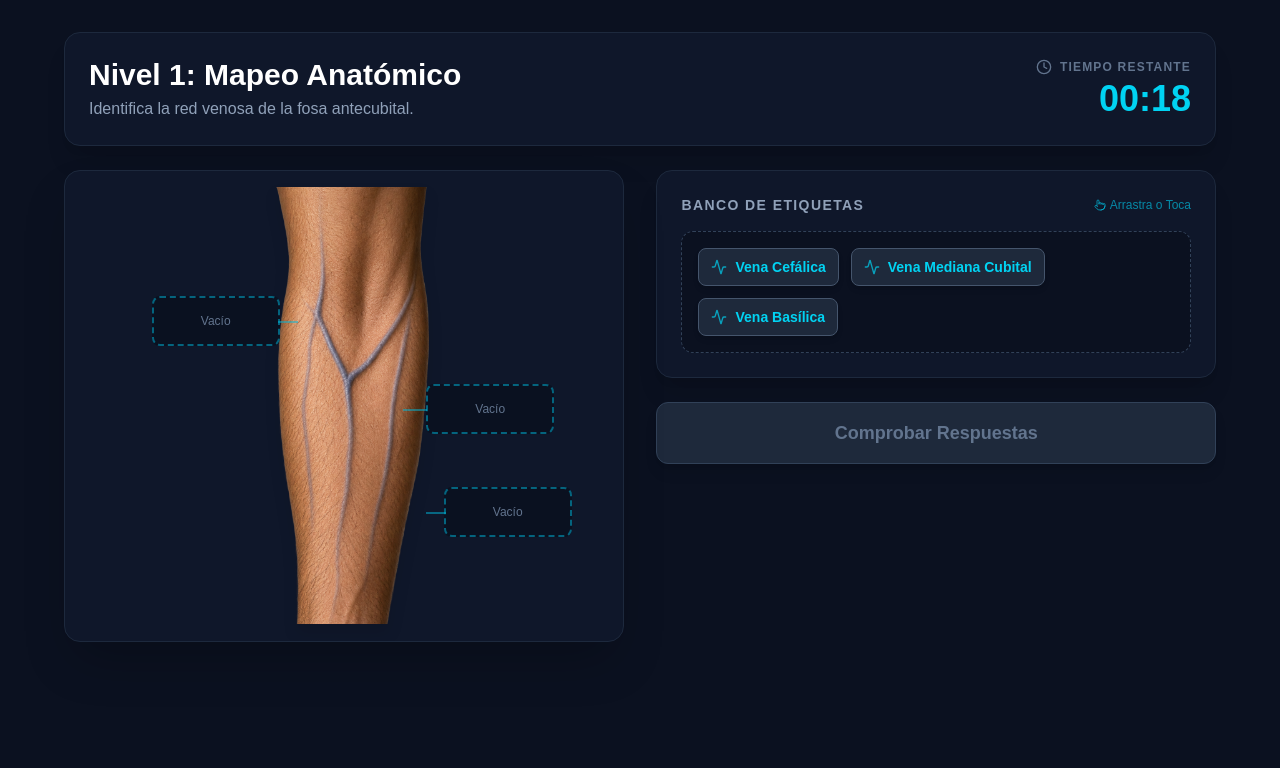
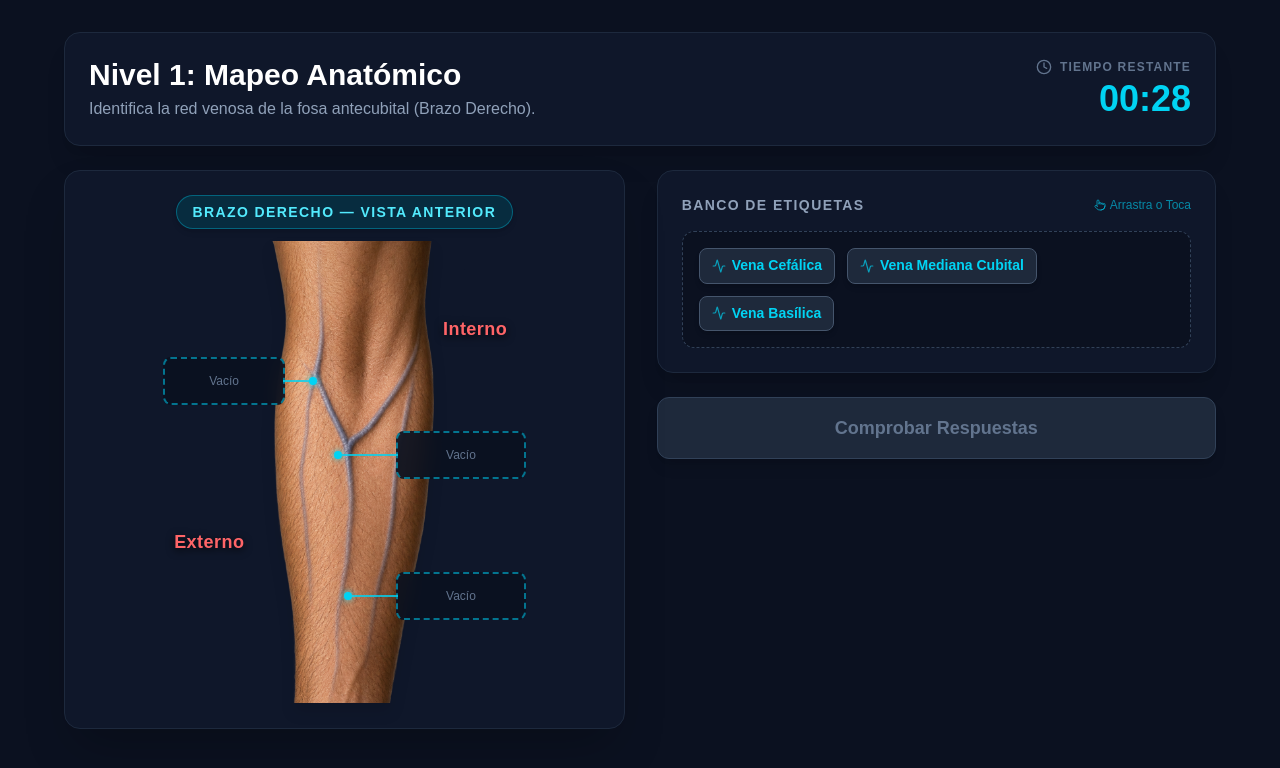
Before and after one commit to SaidJuniorProgrammer/venotrain-app, a Next.js app: page /levels/level-1 in a window 1280 px wide. Both pictures are taken after a click on the button "INICIAR MAPEO". Shown: the top 768 px of the page. Built offline with nearby package versions, Linux system fonts and the light colour scheme.

Commit message:
level 1.1.1

```diff
--- a/src/app/levels/level-1/page.tsx
+++ b/src/app/levels/level-1/page.tsx
@@ -9,7 +9,7 @@ const VENAS_DATA = {
   cefalica: {
     id: 'cefalica',
     nombre: 'Vena Cefálica',
-    descripcion: 'Corre por el lado lateral del antebrazo. Se origina en el dorso de la mano y asciende por el lado del pulgar.'
+    descripcion: 'Corre por el lado lateral (externo) del antebrazo. Se origina en el dorso de la mano y asciende por el lado del pulgar.'
   },
   mediana: {
     id: 'mediana',
@@ -19,7 +19,7 @@ const VENAS_DATA = {
   basilica: {
     id: 'basilica',
     nombre: 'Vena Basílica',
-    descripcion: 'Corre por el lado medial del antebrazo. Se origina en el dorso de la mano, del lado del meñique.'
+    descripcion: 'Corre por el lado medial (interno) del antebrazo. Se origina en el dorso de la mano, del lado del meñique.'
   }
 };
 
@@ -30,7 +30,6 @@ export default function Level1DragAndDrop() {
 
   // EFECTO PROTECTOR Y DETECCIÓN TÁCTIL
   useEffect(() => {
-    // Detectar si es una pantalla táctil para desactivar el Drag & Drop nativo que bloquea los clics
     setIsTouchDevice('ontouchstart' in window || navigator.maxTouchPoints > 0);
 
     const unlocked = parseInt(localStorage.getItem('venotrain_unlockedLevel') || '1');
@@ -50,25 +49,41 @@ export default function Level1DragAndDrop() {
 
   const [venaSeleccionada, setVenaSeleccionada] = useState<string | null>(null);
 
+  // Tiempo base actualizado a 30 segundos
   const [gameStarted, setGameStarted] = useState(false);
-  const [initialTime, setInitialTime] = useState(20);
-  const [timeLeft, setTimeLeft] = useState(20);
+  const [initialTime, setInitialTime] = useState(30);
+  const [timeLeft, setTimeLeft] = useState(30);
   const [isTimerRunning, setIsTimerRunning] = useState(false);
 
+  // Efecto del Temporizador (Corregido para no re-dispararse al reiniciar)
   useEffect(() => {
-    let timer: NodeJS.Timeout;
-    if (isTimerRunning && timeLeft > 0 && !comprobado) {
-      timer = setInterval(() => setTimeLeft((prev) => prev - 1), 1000);
-    } else if (timeLeft === 0 && !comprobado) {
+    if (!isTimerRunning || comprobado) return;
+
+    if (timeLeft <= 0) {
       setIsTimerRunning(false);
       setComprobado(true);
       setVenaSeleccionada(null);
-      setResultado({ exitoso: false, aciertos: 0, mensaje: '¡Tiempo agotado! El retraso compromete la hidratación del paciente.' });
+      setResultado({
+        exitoso: false,
+        aciertos: 0,
+        mensaje: '¡Tiempo agotado! El retraso compromete la hidratación del paciente.'
+      });
+      return;
     }
+
+    const timer = setInterval(() => {
+      setTimeLeft((prev) => prev - 1);
+    }, 1000);
+
     return () => clearInterval(timer);
   }, [isTimerRunning, timeLeft, comprobado]);
 
   const startGame = () => {
+    setZonas({ cefalica: null, mediana: null, basilica: null });
+    setBanco(['cefalica', 'mediana', 'basilica']);
+    setComprobado(false);
+    setResultado(null);
+    setVenaSeleccionada(null);
     setTimeLeft(initialTime);
     setGameStarted(true);
     setIsTimerRunning(true);
@@ -93,7 +108,9 @@ export default function Level1DragAndDrop() {
 
     const idVena = e.dataTransfer.getData('idVena');
     const origen = e.dataTransfer.getData('origen');
-    ejecutarMovimiento(idVena, origen, zonaDestino);
+    if (idVena && origen) {
+      ejecutarMovimiento(idVena, origen, zonaDestino);
+    }
   };
 
   const handleZoneClick = (zonaDestino: string) => {
@@ -159,30 +176,41 @@ export default function Level1DragAndDrop() {
       await fetch('/api/scores', {
         method: 'POST',
         headers: { 'Content-Type': 'application/json' },
-        body: JSON.stringify({ level: 1, score: puntos, completed: exitoso, timeSpent: initialTime - timeLeft, userId: localStorage.getItem('venotrain_userId') || 'default-user-id' })
+        body: JSON.stringify({
+          level: 1,
+          score: puntos,
+          completed: exitoso,
+          timeSpent: initialTime - timeLeft,
+          userId: localStorage.getItem('venotrain_userId') || 'default-user-id'
+        })
       });
     } catch (error) { console.error('Error al guardar:', error); }
   };
 
+  // Reinicio corregido: actualiza initialTime y timeLeft al mismo tiempo
   const reintentar = () => {
+    const nuevoTiempo = Math.max(5, initialTime - 5);
+    setIsTimerRunning(false);
     setZonas({ cefalica: null, mediana: null, basilica: null });
     setBanco(['cefalica', 'mediana', 'basilica']);
     setComprobado(false);
     setResultado(null);
     setVenaSeleccionada(null);
-    setInitialTime(prev => Math.max(5, prev - 5));
+    setInitialTime(nuevoTiempo);
+    setTimeLeft(nuevoTiempo);
     setGameStarted(false);
   };
 
   const EtiquetaVena = ({ idVena, origen }: { idVena: string, origen: string }) => {
     const isSelected = venaSeleccionada === idVena;
+    const enZona = origen !== 'banco';
 
     return (
       <div
         draggable={!isTouchDevice && !comprobado && isTimerRunning}
         onDragStart={(e) => handleDragStart(e, idVena, origen)}
         onClick={(e) => {
-          e.stopPropagation(); // CLAVE: Evita que el clic traspase a la zona de abajo
+          e.stopPropagation();
           if (comprobado || !isTimerRunning) return;
           if (origen === 'banco') {
             setVenaSeleccionada(prev => prev === idVena ? null : idVena);
@@ -190,7 +218,7 @@ export default function Level1DragAndDrop() {
             devolverAlBanco(origen);
           }
         }}
-        className={`px-3 py-2 rounded-lg text-sm font-semibold cursor-pointer text-center shadow-md transition-all flex items-center gap-2
+        className={`${enZona ? 'px-1.5 py-1.5 text-[11px] sm:text-xs w-full justify-center' : 'px-3 py-2 text-sm'} rounded-lg font-semibold cursor-pointer text-center shadow-md transition-all flex items-center gap-1.5
           ${isSelected ? 'ring-2 ring-cyan-400 scale-105 bg-[#334155] text-cyan-300' : ''}
           ${comprobado
             ? (zonas[origen] === origen ? 'bg-emerald-600 text-white' : 'bg-red-600 text-white')
@@ -198,25 +226,25 @@ export default function Level1DragAndDrop() {
           } ${(!isTimerRunning && !comprobado) && 'opacity-50 cursor-not-allowed'}
         `}
       >
-        <Activity className="w-4 h-4 opacity-70" />
-        {VENAS_DATA[idVena as keyof typeof VENAS_DATA].nombre}
+        <Activity className="w-3.5 h-3.5 opacity-70 flex-shrink-0" />
+        <span className="leading-tight">{VENAS_DATA[idVena as keyof typeof VENAS_DATA].nombre}</span>
       </div>
     );
   };
 
-  const isTimeCritical = timeLeft <= 15 && isTimerRunning;
+  const isTimeCritical = timeLeft <= 10 && isTimerRunning;
   const timeColor = isTimeCritical ? 'text-red-500 animate-pulse' : 'text-cyan-400';
 
   if (!isAuthorized) return <div className="min-h-screen bg-[#0B1120]" />;
 
   return (
-    <main className="min-h-screen bg-[#0B1120] p-4 md:p-8 flex flex-col items-center font-sans select-none">
+    <main className="min-h-screen bg-[#0B1120] p-4 md:p-8 flex flex-col items-center font-sans select-none overflow-x-hidden">
 
       {/* HEADER */}
       <div className="max-w-6xl w-full mb-6 flex flex-col md:flex-row justify-between items-center gap-4 bg-[#0F172A] p-6 rounded-2xl border border-slate-800 shadow-xl">
         <div>
           <h1 className="text-3xl font-bold text-white mb-1">Nivel 1: Mapeo Anatómico</h1>
-          <p className="text-slate-400">Identifica la red venosa de la fosa antecubital.</p>
+          <p className="text-slate-400">Identifica la red venosa de la fosa antecubital (Brazo Derecho).</p>
         </div>
 
         {gameStarted && (
@@ -237,17 +265,17 @@ export default function Level1DragAndDrop() {
           <Activity className="w-20 h-20 text-cyan-500 mx-auto mb-6" />
           <h2 className="text-3xl font-bold text-white mb-4">Preparación de Insumos</h2>
           <p className="text-slate-300 text-lg mb-4 leading-relaxed">
-            Tu primer objetivo es identificar las 3 venas principales de la fosa antecubital. Arrastra (PC) o Toca (Móvil) las etiquetas hacia su lugar correspondiente antes de que el tiempo se agote.
+            Tu primer objetivo es identificar las 3 venas principales de la fosa antecubital en el <span className="text-cyan-400 font-bold">brazo derecho</span>. Arrastra (PC) o Toca (Móvil) las etiquetas hacia su lugar correspondiente antes de que el tiempo se agote.
           </p>
 
           <div className="bg-[#0F172A] p-4 rounded-xl border border-slate-700 mb-8 inline-block">
             <span className="text-slate-400 text-sm block mb-1">Tiempo Asignado:</span>
-            <span className={`text-3xl font-black ${initialTime < 60 ? 'text-amber-500' : 'text-cyan-400'}`}>
+            <span className={`text-3xl font-black ${initialTime < 30 ? 'text-amber-500' : 'text-cyan-400'}`}>
               {initialTime} segundos
             </span>
-            {initialTime < 60 && (
+            {initialTime < 30 && (
               <p className="text-xs text-red-400 mt-2 font-bold flex items-center justify-center gap-1">
-                <AlertCircle className="w-3 h-3" /> Penalización de tiempo activa por reintento.
+                <AlertCircle className="w-3 h-3" /> Penalización de tiempo activa por reintento (-5s).
               </p>
             )}
           </div>
@@ -261,46 +289,73 @@ export default function Level1DragAndDrop() {
         <div className="flex flex-col lg:flex-row gap-8 max-w-6xl w-full items-start">
 
           {/* Panel Izquierdo: Imagen interactiva */}
-          <div className="relative w-full lg:w-1/2 flex justify-center bg-[#0F172A] rounded-2xl p-4 border border-slate-800 shadow-2xl overflow-hidden">
-            <div className="relative w-full max-w-[350px] aspect-[4/5]">
+          <div className="relative w-full lg:w-1/2 flex flex-col items-center bg-[#0F172A] rounded-2xl p-4 sm:p-6 border border-slate-800 shadow-2xl overflow-hidden">
+
+            {/* TÍTULO SUPERIOR DEL BRAZO DERECHO */}
+            <div className="w-full flex justify-center mb-3">
+              <div className="px-4 py-1.5 rounded-full bg-cyan-950/80 border border-cyan-500/40 text-cyan-300 text-xs sm:text-sm font-extrabold uppercase tracking-widest shadow-md">
+                Brazo Derecho — Vista Anterior
+              </div>
+            </div>
+
+            <div className="relative w-full max-w-[370px] aspect-[4/5]">
               <img
                 src="/images/brazo convenas.png"
-                alt="Anatomía del brazo con venas"
+                alt="Anatomía del brazo derecho con venas"
                 className={`w-full h-full object-contain drop-shadow-xl transition-opacity ${!isTimerRunning && !comprobado ? 'opacity-50' : 'opacity-100'}`}
               />
 
-              {/* ZONAS DE DROP */}
+              {/* REFERENCIAS ANATÓMICAS: INTERNO Y EXTERNO */}
+              <span className="absolute top-[16%] right-[6%] text-red-400 font-bold text-sm sm:text-lg tracking-wide drop-shadow-[0_2px_4px_rgba(0,0,0,0.9)] pointer-events-none z-10">
+                Interno
+              </span>
+              <span className="absolute bottom-[32%] left-[4%] text-red-400 font-bold text-sm sm:text-lg tracking-wide drop-shadow-[0_2px_4px_rgba(0,0,0,0.9)] pointer-events-none z-10">
+                Externo
+              </span>
+
+              {/* ZONA DE DROP 1: Vena Cefálica (Lado Externo / Izquierdo) */}
               <div
                 onClick={() => handleZoneClick('cefalica')}
                 onDragOver={handleDragOver} onDrop={(e) => handleDrop(e, 'cefalica')}
-                className={`absolute top-[25%] left-[-5%] w-32 min-h-[50px] p-2 border-2 border-dashed rounded-lg flex items-center justify-center bg-[#0B1120]/90 backdrop-blur-sm z-10 cursor-pointer transition-colors
+                className={`absolute top-[25%] left-[1%] w-[33%] min-h-[48px] p-1.5 border-2 border-dashed rounded-lg flex items-center justify-center bg-[#0B1120]/90 backdrop-blur-sm z-20 cursor-pointer transition-colors
                   ${comprobado ? (zonas.cefalica === 'cefalica' ? 'border-emerald-500' : 'border-red-500')
-                  : (venaSeleccionada && !zonas.cefalica ? 'border-amber-400 bg-amber-900/30' : 'border-cyan-500/50')}`}
+                  : (venaSeleccionada && !zonas.cefalica ? 'border-amber-400 bg-amber-900/30' : 'border-cyan-500/60')}`}
               >
-                {zonas.cefalica ? <EtiquetaVena idVena={zonas.cefalica} origen="cefalica" /> : <span className="text-xs text-slate-500 font-medium">Vacío</span>}
-                <div className="absolute right-[-20px] top-1/2 w-5 h-0.5 bg-cyan-500/50 pointer-events-none"></div>
+                {zonas.cefalica ? <EtiquetaVena idVena={zonas.cefalica} origen="cefalica" /> : <span className="text-[11px] sm:text-xs text-slate-500 font-medium">Vacío</span>}
+                {/* Línea extendida hasta tocar la Vena Cefálica */}
+                <div className="absolute left-full top-1/2 -translate-y-1/2 w-[25%] h-[2px] bg-cyan-400/80 pointer-events-none flex items-center justify-end">
+                  <div className="w-2 h-2 rounded-full bg-cyan-400 shadow-[0_0_6px_#22d3ee] translate-x-1/2" />
+                </div>
               </div>
 
+              {/* ZONA DE DROP 2: Vena Mediana Cubital (Centro Fosa) */}
               <div
                 onClick={() => handleZoneClick('mediana')}
                 onDragOver={handleDragOver} onDrop={(e) => handleDrop(e, 'mediana')}
-                className={`absolute top-[45%] right-[-10%] w-32 min-h-[50px] p-2 border-2 border-dashed rounded-lg flex items-center justify-center bg-[#0B1120]/90 backdrop-blur-sm z-10 cursor-pointer transition-colors
+                className={`absolute top-[41%] right-[1%] w-[35%] min-h-[48px] p-1.5 border-2 border-dashed rounded-lg flex items-center justify-center bg-[#0B1120]/90 backdrop-blur-sm z-20 cursor-pointer transition-colors
                   ${comprobado ? (zonas.mediana === 'mediana' ? 'border-emerald-500' : 'border-red-500')
-                  : (venaSeleccionada && !zonas.mediana ? 'border-amber-400 bg-amber-900/30' : 'border-cyan-500/50')}`}
+                  : (venaSeleccionada && !zonas.mediana ? 'border-amber-400 bg-amber-900/30' : 'border-cyan-500/60')}`}
               >
-                {zonas.mediana ? <EtiquetaVena idVena={zonas.mediana} origen="mediana" /> : <span className="text-xs text-slate-500 font-medium">Vacío</span>}
-                <div className="absolute left-[-25px] top-1/2 w-6 h-0.5 bg-cyan-500/50 pointer-events-none"></div>
+                {zonas.mediana ? <EtiquetaVena idVena={zonas.mediana} origen="mediana" /> : <span className="text-[11px] sm:text-xs text-slate-500 font-medium">Vacío</span>}
+                {/* Línea extendida hasta tocar la Vena Mediana Cubital */}
+                <div className="absolute right-full top-1/2 -translate-y-1/2 w-[48%] h-[2px] bg-cyan-400/80 pointer-events-none flex items-center justify-start">
+                  <div className="w-2 h-2 rounded-full bg-cyan-400 shadow-[0_0_6px_#22d3ee] -translate-x-1/2" />
+                </div>
               </div>
 
+              {/* ZONA DE DROP 3: Vena Basílica (Lado Interno / Derecho) */}
               <div
                 onClick={() => handleZoneClick('basilica')}
                 onDragOver={handleDragOver} onDrop={(e) => handleDrop(e, 'basilica')}
-                className={`absolute bottom-[20%] right-[-15%] w-32 min-h-[50px] p-2 border-2 border-dashed rounded-lg flex items-center justify-center bg-[#0B1120]/90 backdrop-blur-sm z-10 cursor-pointer transition-colors
+                className={`absolute bottom-[18%] right-[1%] w-[35%] min-h-[48px] p-1.5 border-2 border-dashed rounded-lg flex items-center justify-center bg-[#0B1120]/90 backdrop-blur-sm z-20 cursor-pointer transition-colors
                   ${comprobado ? (zonas.basilica === 'basilica' ? 'border-emerald-500' : 'border-red-500')
-                  : (venaSeleccionada && !zonas.basilica ? 'border-amber-400 bg-amber-900/30' : 'border-cyan-500/50')}`}
+                  : (venaSeleccionada && !zonas.basilica ? 'border-amber-400 bg-amber-900/30' : 'border-cyan-500/60')}`}
               >
-                {zonas.basilica ? <EtiquetaVena idVena={zonas.basilica} origen="basilica" /> : <span className="text-xs text-slate-500 font-medium">Vacío</span>}
-                <div className="absolute left-[-20px] top-1/2 w-5 h-0.5 bg-cyan-500/50 pointer-events-none"></div>
+                {zonas.basilica ? <EtiquetaVena idVena={zonas.basilica} origen="basilica" /> : <span className="text-[11px] sm:text-xs text-slate-500 font-medium">Vacío</span>}
+                {/* Línea extendida hasta tocar la Vena Basílica */}
+                <div className="absolute right-full top-1/2 -translate-y-1/2 w-[40%] h-[2px] bg-cyan-400/80 pointer-events-none flex items-center justify-start">
+                  <div className="w-2 h-2 rounded-full bg-cyan-400 shadow-[0_0_6px_#22d3ee] -translate-x-1/2" />
+                </div>
               </div>
             </div>
           </div>
```
